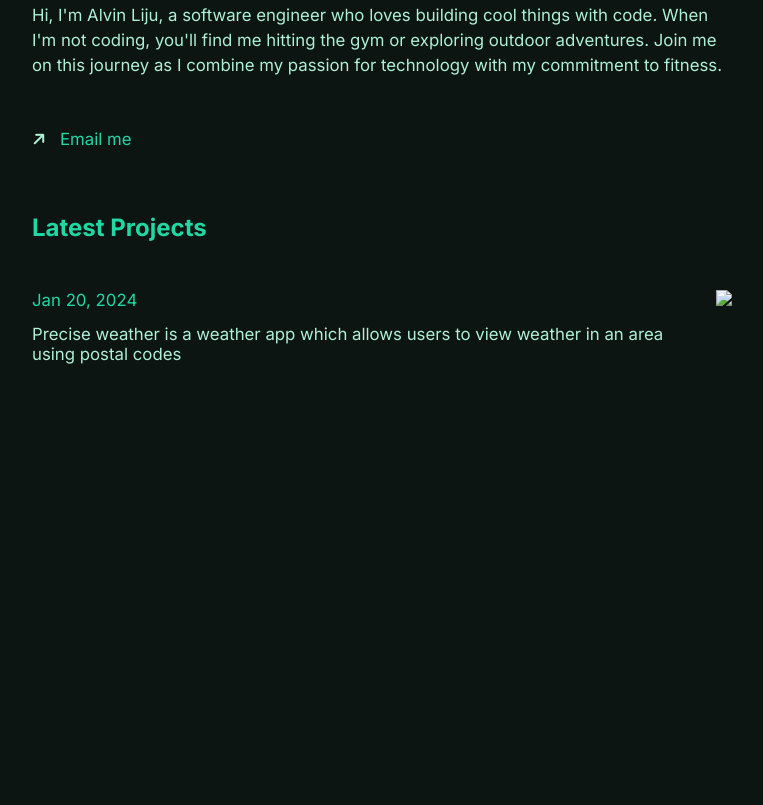
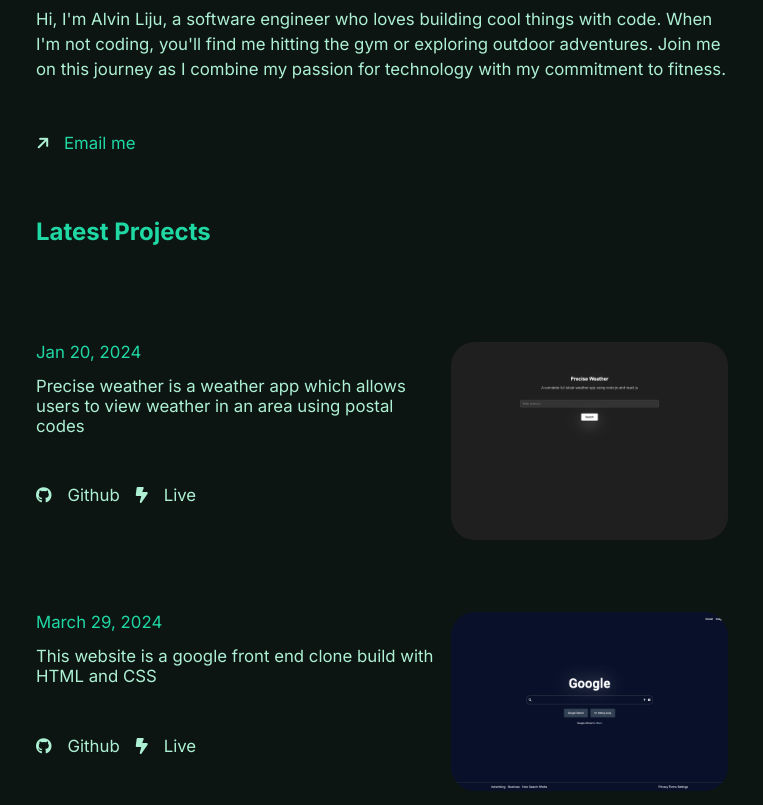
Before and after one commit to alvinliju/personal-website, a plain HTML site: page index.html in a window 1280 px wide. Shown: the part 411-1216 px from the top of the page, without its empty margins (258-1021 px from the left). Before the commit the page ends 800 px from the top, so only its background shows below. Drawn offline with Linux system fonts and the light colour scheme.

Commit message:
added links

```diff
--- a/index.html
+++ b/index.html
@@ -63,9 +63,38 @@
                 <div>
                     <p class="darkerText">Jan 20, 2024</p>
                 <p>Precise weather is a weather app which allows users to view weather in an area using postal codes</p>
+                <div class="linkContainer">
+                    <div class="linkItems">
+                        <i class="fa-brands fa-github"></i>
+                    </div>
+                    <p>Github</p>
+                    <div class="linkItems">
+                        <i class="fa-solid fa-bolt-lightning"></i>
+                    </div>
+                    <p>Live</p>
+                </div>
                 </div>
                 <div>
-                    <img src="./shik.jpg"/>
+                    <img src="./public/Precise weather.png"/>
+                </div>
+            </div>
+            <div class="projectItem">
+                <div>
+                    <p class="darkerText">March 29, 2024</p>
+                <p>This website is a google front end clone build with HTML and CSS</p>
+                <div class="linkContainer">
+                    <div class="linkItems">
+                        <i class="fa-brands fa-github"></i>
+                    </div>
+                    <p>Github</p>
+                    <div class="linkItems">
+                        <i class="fa-solid fa-bolt-lightning"></i>
+                    </div>
+                    <p>Live</p>
+                </div>
+                </div>
+                <div>
+                    <img src="./public/Google clone.png"/>
                 </div>
             </div>
         </section>
--- a/style.css
+++ b/style.css
@@ -64,6 +64,7 @@ main,section, .nameContainer{
 
 main {
     gap: 64px;
+    padding: 4px;
 }
 
 section{
@@ -146,7 +147,7 @@ section{
 .projectContainer{
     display: flex;
     flex-direction: column;
-    gap:24px;
+    gap:72px;
 }
 
 .projectItem{
@@ -155,12 +156,39 @@ section{
     gap: 12px;
 }
 
-.projectItem div:first-of-type{
+.projectItem div:first-child{
     display: flex;
     flex-direction: column;
     gap: 14px;
 }
 
+.projectItem div:last-child{
+    aspect-ratio: 16/9;
+    max-width: 40%;
+    overflow: hidden;
+}
+
+.projectItem div:last-of-type img{
+    width: 100%;
+    height: 100%;
+    object-fit:cover;
+    border-radius: 24px;
+}
+
+.linkContainer{
+    display: flex;
+    align-items: center;
+    gap: 16px;
+
+}
+
+.linkItems{
+    display: flex;
+    flex-direction: row !important;
+    align-items: center;
+    gap: 8px;
+    color: var(--primary-color);
+}
 
 @media (min-width:640px) {
     .statsContainer{
```
Also changed, not shown: public/Google clone.png (added), public/Precise weather.png (added).
